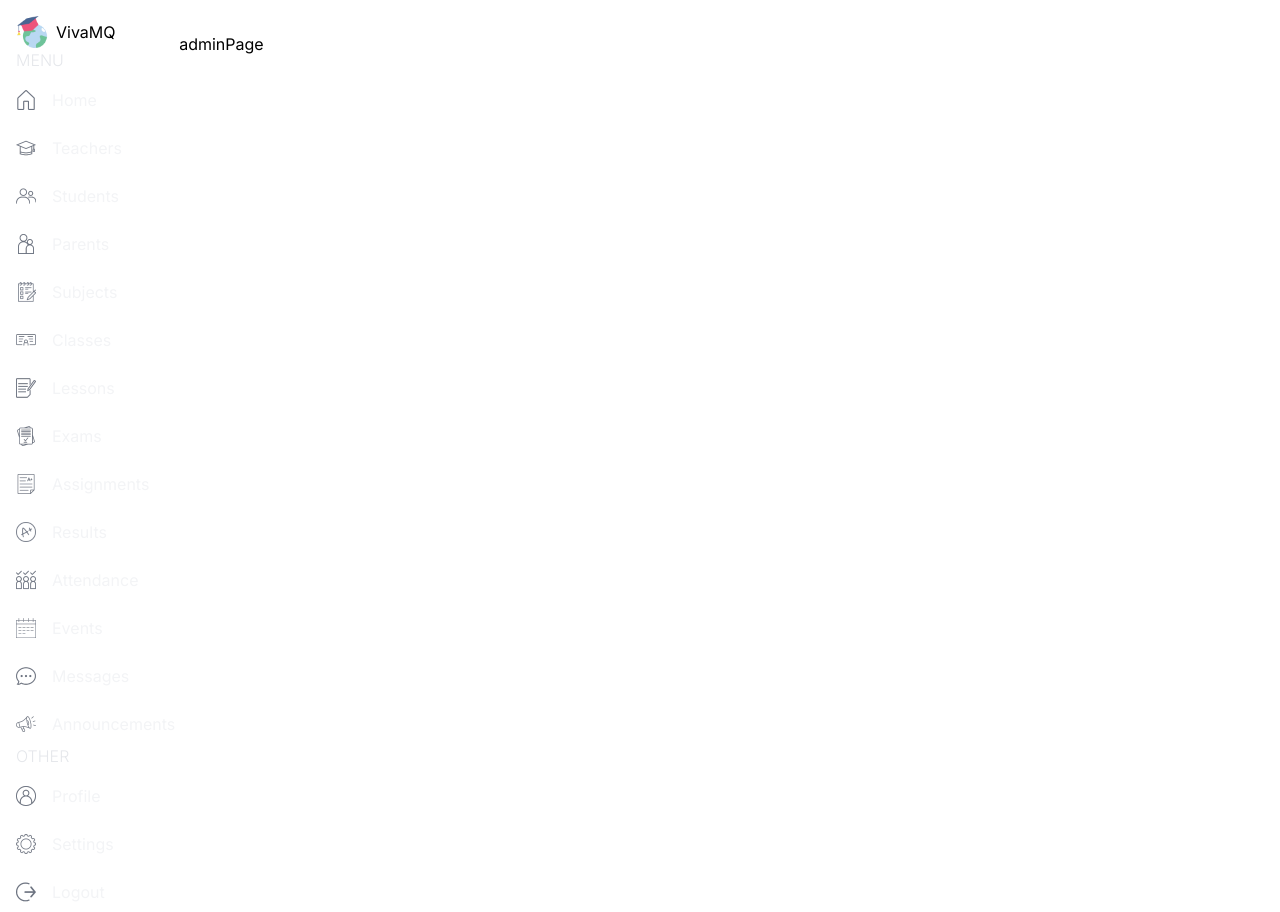
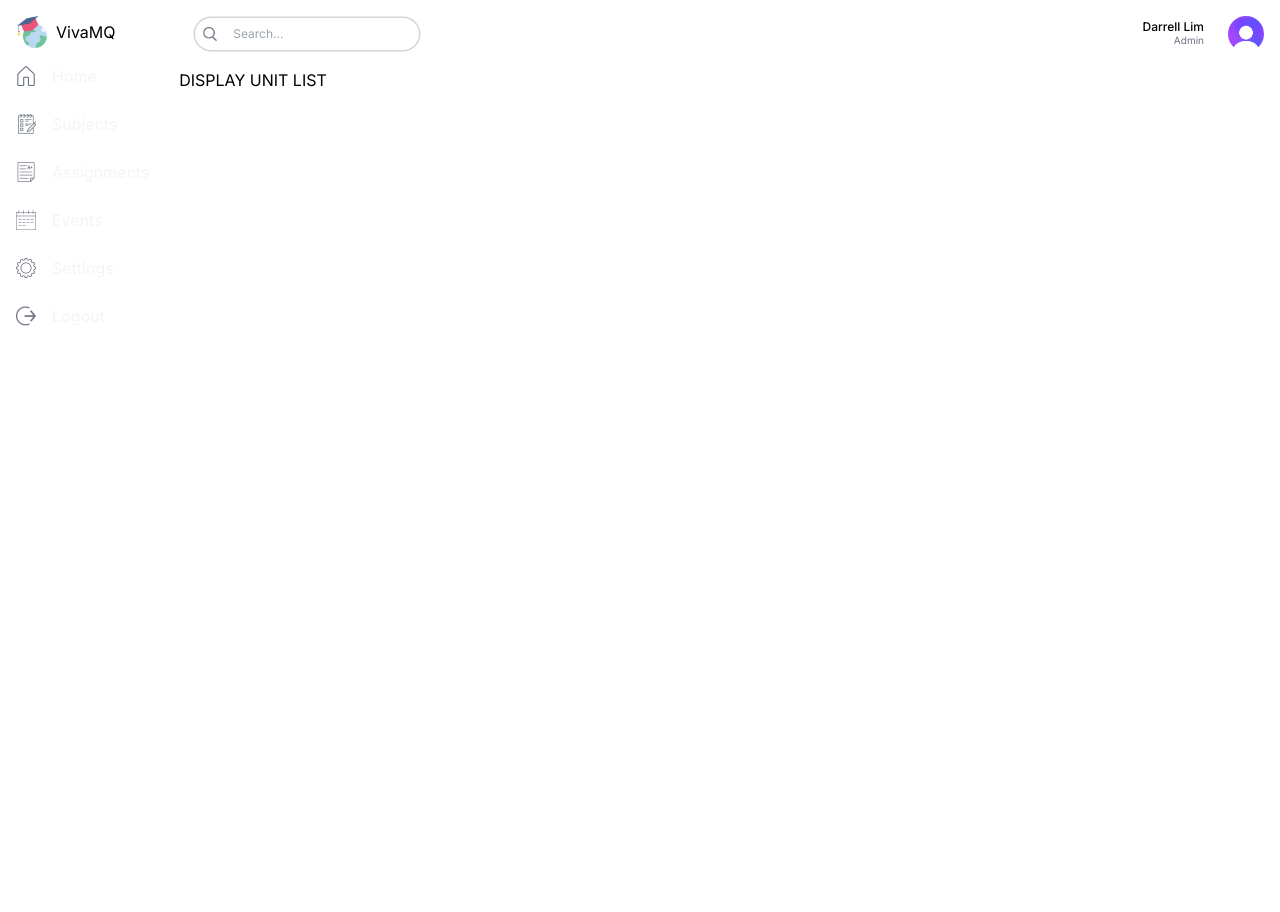
Before and after one commit to LynixGH/COMP4050_Churros, a Next.js app: page /dashboard/admin in a window 1280 px wide. After the commit the page ends 800 px from the top, so only its background shows below. Built offline with nearby package versions, Linux system fonts and the light colour scheme.

Commit message:
base dashboard creation

```diff
--- a/src/app/components/Menu.tsx
+++ b/src/app/components/Menu.tsx
@@ -3,31 +3,13 @@ import Link from "next/link";
 
 const menuItems = [
     {
-      title: "MENU",
+      title: "",
       items: [
         {
           icon: "/home.png",
           label: "Home",
-          href: "/",
+          href: "/dashboard/admin",
           visible: ["admin", "teacher", "student", "parent"],
-        },
-        {
-          icon: "/teacher.png",
-          label: "Teachers",
-          href: "/list/teachers",
-          visible: ["admin", "teacher"],
-        },
-        {
-          icon: "/student.png",
-          label: "Students",
-          href: "/list/students",
-          visible: ["admin", "teacher"],
-        },
-        {
-          icon: "/parent.png",
-          label: "Parents",
-          href: "/list/parents",
-          visible: ["admin", "teacher"],
         },
         {
           icon: "/subject.png",
@@ -36,39 +18,9 @@ const menuItems = [
           visible: ["admin"],
         },
         {
-          icon: "/class.png",
-          label: "Classes",
-          href: "/list/classes",
-          visible: ["admin", "teacher"],
-        },
-        {
-          icon: "/lesson.png",
-          label: "Lessons",
-          href: "/list/lessons",
-          visible: ["admin", "teacher"],
-        },
-        {
-          icon: "/exam.png",
-          label: "Exams",
-          href: "/list/exams",
-          visible: ["admin", "teacher", "student", "parent"],
-        },
-        {
           icon: "/assignment.png",
           label: "Assignments",
           href: "/list/assignments",
-          visible: ["admin", "teacher", "student", "parent"],
-        },
-        {
-          icon: "/result.png",
-          label: "Results",
-          href: "/list/results",
-          visible: ["admin", "teacher", "student", "parent"],
-        },
-        {
-          icon: "/attendance.png",
-          label: "Attendance",
-          href: "/list/attendance",
           visible: ["admin", "teacher", "student", "parent"],
         },
         {
@@ -77,30 +29,14 @@ const menuItems = [
           href: "/list/events",
           visible: ["admin", "teacher", "student", "parent"],
         },
-        {
-          icon: "/message.png",
-          label: "Messages",
-          href: "/list/messages",
-          visible: ["admin", "teacher", "student", "parent"],
-        },
-        {
-          icon: "/announcement.png",
-          label: "Announcements",
-          href: "/list/announcements",
-          visible: ["admin", "teacher", "student", "parent"],
-        },
       ],
     },
     {
-      title: "OTHER",
+        title: "",
       items: [
-        {
-          icon: "/profile.png",
-          label: "Profile",
-          href: "/profile",
-          visible: ["admin", "teacher", "student", "parent"],
-        },
-        {
+
+        { //CHANGE FOR DARKMODE TOGGLE BUTTON
+
           icon: "/setting.png",
           label: "Settings",
           href: "/settings",
--- a/src/app/components/NavBar.tsx
+++ b/src/app/components/NavBar.tsx
@@ -1,9 +1,23 @@
-const NavBar = () => {
-    return (
-        <div className='flex items-center justify-between p-4'>
-            {}
+import Image from "next/image"
+
+const Navbar = () => {
+  return (
+    <div className='flex items-center justify-between p-4'>
+      {/* SEARCH BAR */}
+      <div className='hidden md:flex items-center gap-2 text-xs rounded-full ring-[1.5px] ring-gray-300 px-2'>
+        <Image src="/search.png" alt="" width={14} height={14}/>
+        <input type="text" placeholder="Search..." className="w-[200px] p-2 bg-transparent outline-none"/>
+      </div>
+      {/* ICONS AND USER */}
+      <div className='flex items-center gap-6 justify-end w-full'>
+        <div className='flex flex-col'>
+          <span className="text-xs leading-3 font-medium">Darrell Lim</span>
+          <span className="text-[10px] text-gray-500 text-right">Admin</span>
         </div>
-    )
+        <Image src="/avatar.png" alt="" width={36} height={36} className="rounded-full"/>
+      </div>
+    </div>
+  )
 }
 
-export default NavBar
+export default Navbar
--- a/src/app/dashboard/admin/page.tsx
+++ b/src/app/dashboard/admin/page.tsx
@@ -1,6 +1,6 @@
 const admin = () => {
     return (
-      <div className=''>adminPage</div>
+      <div className=''>DISPLAY UNIT LIST</div>
     )
   }
 
```
